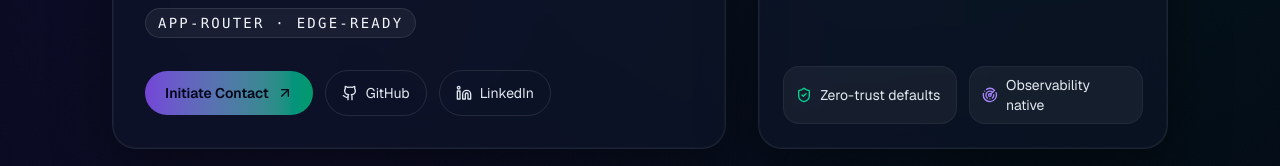
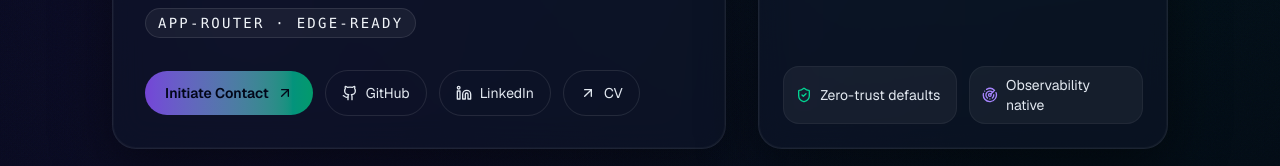
Before and after one commit to mohammedelahmar/portfolio, a Next.js app: page / in a window 1280 px wide. Shown: the part 484-650 px from the top of the page. Built offline with nearby package versions, Linux system fonts and the light colour scheme; no server answers.

Commit message:
Adds link to CV
Adds a link to the CV/resume on the main page.

This allows visitors to easily access and download the resume.

```diff
--- a/src/app/page.tsx
+++ b/src/app/page.tsx
@@ -274,6 +274,12 @@ export default function Home() {
                 className="flex items-center gap-2 rounded-full border border-white/10 px-4 py-3 text-sm text-slate-200 transition hover:border-emerald-400/60 hover:text-white"
               >
                 <Linkedin size={16} /> LinkedIn
+              </a>
+              <a
+                href="/resume.pdf"
+                className="flex items-center gap-2 rounded-full border border-white/10 px-4 py-3 text-sm text-slate-200 transition hover:border-cyan-400/60 hover:text-white"
+              >
+                <ArrowUpRight size={16} /> CV
               </a>
             </div>
           </motion.div>
```
